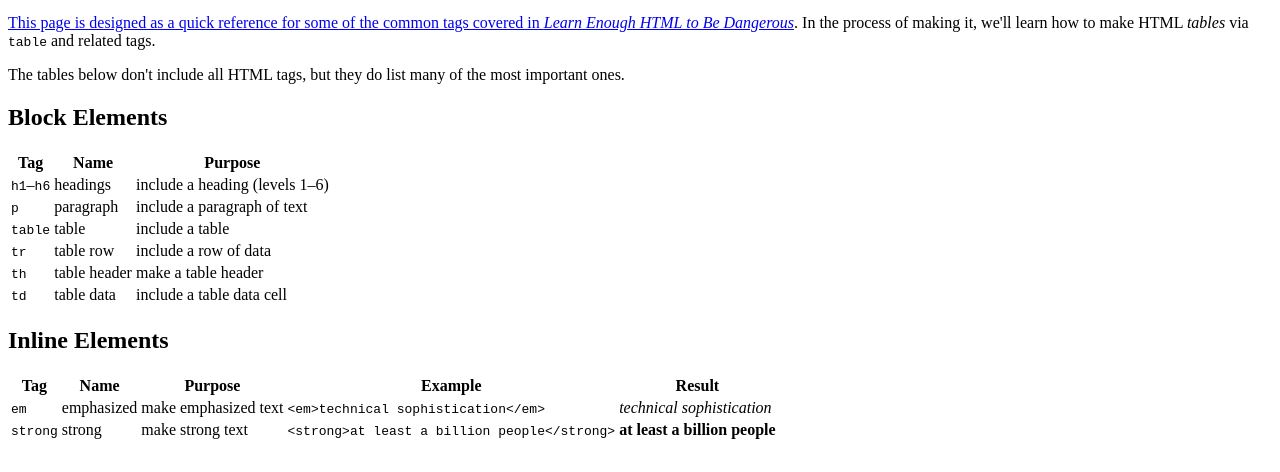
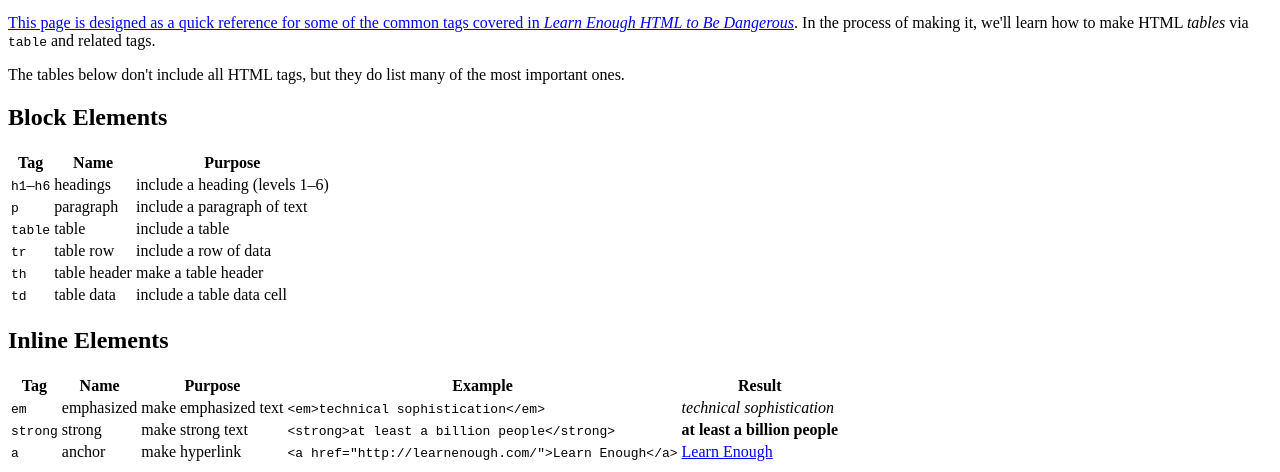
Before and after one commit to andrewdb1984/sample_website, a plain HTML site: page tags.html in a window 1280 px wide. Shown: the part 512-984 px from the top of the page. Before the commit the page ends 962 px from the top, so only its background shows below. Drawn offline with Linux system fonts and the light colour scheme.

Commit message:
Update tags.html

```diff
--- a/tags.html
+++ b/tags.html
@@ -91,6 +91,16 @@
         <td><strong>at least a billion people</strong></td>
       </tr>
 
+      <tr>
+        <td><code>a</code></td>
+        <td>anchor</td>
+        <td>make hyperlink</td>
+        <td>
+          <code>&lt;a href="http://learnenough.com/"&gt;Learn Enough&lt;/a&gt;
+          </code>
+        <td><a href="http://learnenough.com/"target="_blank">Learn Enough</a></td>
+      </tr>
+
 
     </table>
 
```
